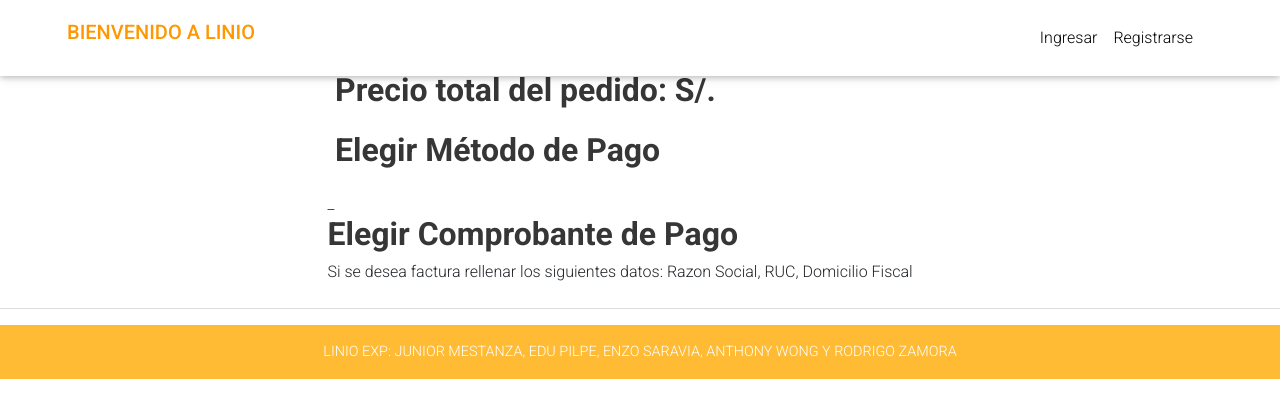
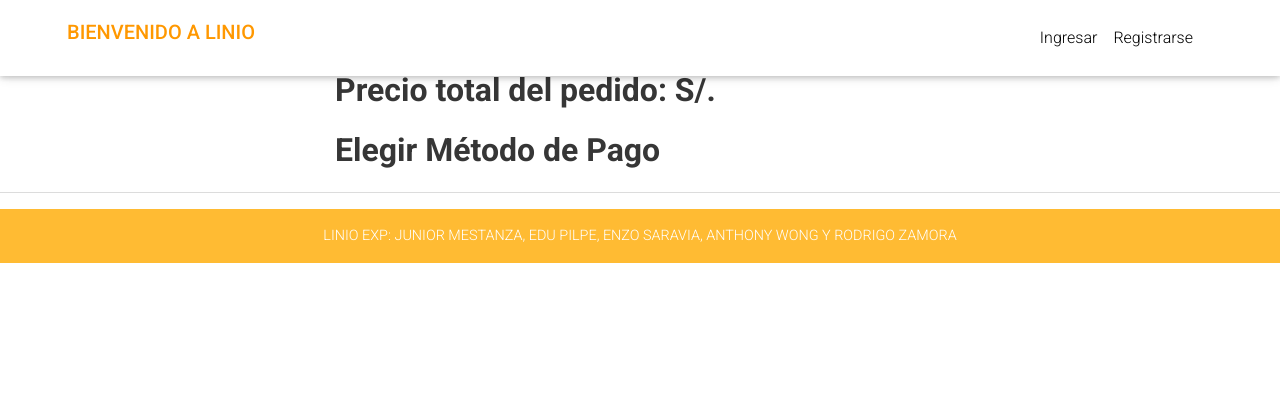
Before and after one commit to JRMV0800/LINIOEXP4, a Django app: template main/templates/main/payment.html in a window 1280 px wide. Shown: the top 418 px of the page. Run offline with Django 3.2, Linux system fonts and the light colour scheme; the template is opened without the code that fills it, so the values that code supplies are empty; some libraries are stand-ins or nearby versions.

Commit message:
linioexp4

```diff
--- a/main/forms.py
+++ b/main/forms.py
@@ -41,4 +41,5 @@
         'genero',
         'preferencias',
         'is_cliente',
+
         ]
--- a/main/models.py
+++ b/main/models.py
@@ -35,6 +35,8 @@
 
     def __str__(self):
         return f'Cliente: {self.user_profile.user.get_username()}'
+
+
 
 class Colaborador(models.Model):
     # Relacion con el modelo Perfil
--- a/main/templates/main/payment.html
+++ b/main/templates/main/payment.html
@@ -36,15 +36,5 @@
         }
       }).render('#paypal-button-container'); // Display payment options on your web page
     </script>
-<section class="mb-4">
-<div class="row wow fadeIn">
-<div class='col-6 offset-3'>
-    _
-            <h3 class="title">Elegir Comprobante de Pago</h3>
-    Si se desea factura rellenar los siguientes datos:
-Razon Social, RUC, Domicilio Fiscal
 
-</div>
-    </div>
-    </section>
 {% endblock %}
```
